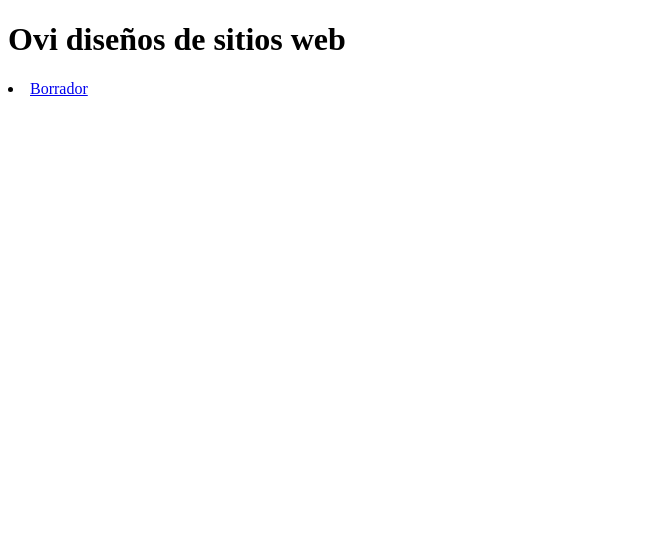
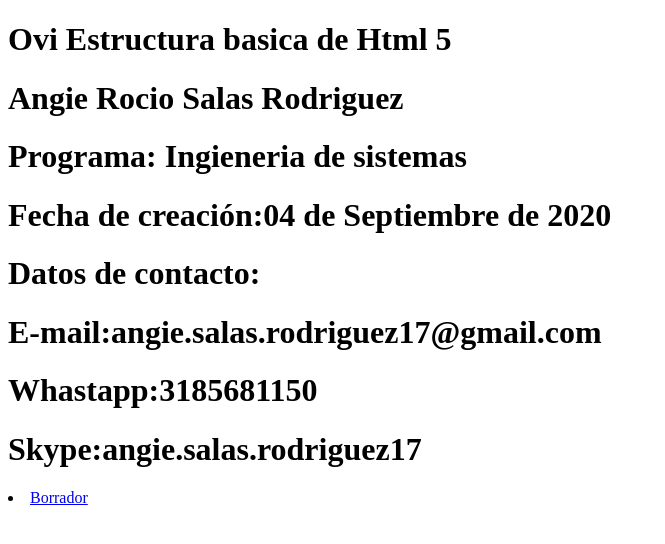
Before and after one commit to AngieRocioSalasRodriguez/dsw_AngieRocioSalasRodriguezinicio.html, a plain HTML site: page index.html in a window 1280 px wide. Shown: the whole page, without its empty margins (0-665 px from the left). Drawn offline with Linux system fonts and the light colour scheme.

Commit message:
V10
INDEX

```diff
--- a/index.html
+++ b/index.html
@@ -6,11 +6,19 @@
     <title>Diseños de sitios web</title>
 
 </head>
-        <H1>Ovi diseños de sitios web</H1>
+        <H1>Ovi Estructura basica de Html 5</H1>
 <body>
+    <h1>Angie Rocio Salas Rodriguez</h1>
+    <h1>Programa: Ingieneria de sistemas</h1>
+    <h1>Fecha de creación:04 de Septiembre de 2020</h1>
+    <h1>Datos de contacto:</h1>
+    <h1>E-mail:angie.salas.rodriguez17@gmail.com</h1>
+    <h1>Whastapp:3185681150</h1>
+    <h1>Skype:angie.salas.rodriguez17</h1>
 
     <nav>
        <li><a href="planing.html">Borrador</li></a>
     </nav>
+
 </body>
 </html>
```
